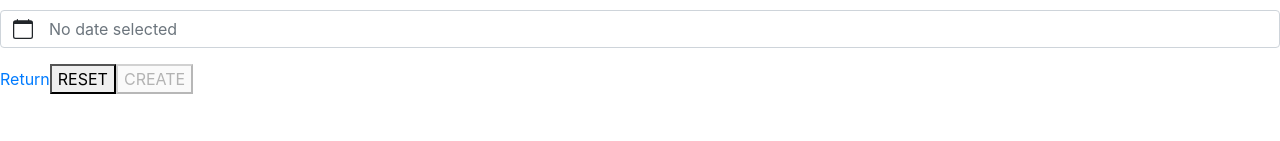
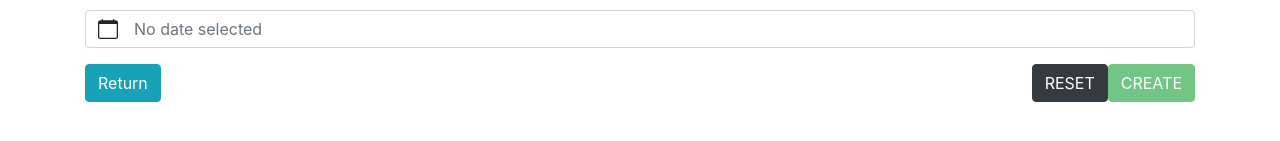
Before and after one commit to pfcouto/DAE-Project-MelodicHeartBeats-Frontend, a Nuxt app: page /prescriptions/create in a window 1280 px wide. Shown: the part 467-608 px from the top of the page. Built offline with nearby package versions, Linux system fonts and the light colour scheme; no server answers.

Commit message:
dont know 2 fontend

```diff
--- a/assets/css/main.css
+++ b/assets/css/main.css
@@ -8,6 +8,23 @@
   .major {
     flex-direction: column !important;
   }
+}
+
+.middleCard {
+  padding: 20px;
+  display: flex;
+  margin-top: 12px;
+  flex-direction: column;
+  box-shadow: 0 2px 5px 0 rgba(0, 0, 0, 0.16), 0 2px 10px 0 rgba(0, 0, 0, 0.12);
+  justify-content: center;
+  background-color: white;
+  color: #757575 !important;
+}
+
+.spaceBetween {
+  display: flex;
+  flex-direction: row;
+  justify-content: space-between;
 }
 
 @media (min-width: 768px) {
--- a/pages/prescriptions/create.vue
+++ b/pages/prescriptions/create.vue
@@ -1,5 +1,6 @@
 <template>
-  <div>
+  <b-container>
+    <div class="middleCard">
       <h1>Create a new Prescription</h1>
       <form :disabled="!isFormValid" @submit.prevent="create">
         <b-form-group
@@ -56,11 +57,22 @@
         </b-form-group>
 
         <p v-show="errorMsg" class="text-danger">{{ errorMsg }}</p>
-      <nuxt-link to="/prescriptions">Return</nuxt-link>
-      <button type="reset" @click="reset">RESET</button>
-      <button :disabled="!isFormValid" @click.prevent="create">CREATE</button>
+        <nuxt-link to="/patients">
+          <b-button variant="info"> Return</b-button>
+        </nuxt-link>
+        <div style="float: right">
+          <b-button variant="dark" type="reset" @click="reset"> RESET</b-button>
+          <b-button
+            variant="success"
+            :disabled="!isFormValid"
+            @click.prevent="create"
+          >
+            CREATE
+          </b-button>
+        </div>
       </form>
     </div>
+  </b-container>
 </template>
 <script>
 export default {
--- a/pages/prescriptions/index.vue
+++ b/pages/prescriptions/index.vue
@@ -1,6 +1,6 @@
 <template>
-  <div>
-    <b-container>
+  <b-container>
+    <div class="middleCard">
       <b-table striped over :items="prescriptions" :fields="fields">
         <template #cell(details)="row">
           <nuxt-link class="btn btn-link" :to="`/prescriptions/${row.item.id}`">
@@ -8,14 +8,16 @@
           </nuxt-link>
         </template>
       </b-table>
+      <div class="spaceBetween">
       <nuxt-link to="/">
         <b-button variant="danger"> Back</b-button>
       </nuxt-link>
       <nuxt-link to="prescriptions/create" style="float: right">
         <b-button variant="success"> Create New Prescription</b-button>
       </nuxt-link>
-    </b-container>
-  </div>
+      </div>
+    </div>
+  </b-container>
 </template>
 <script>
 export default {
```
Lines whose indentation alone changed are shown as unchanged.
